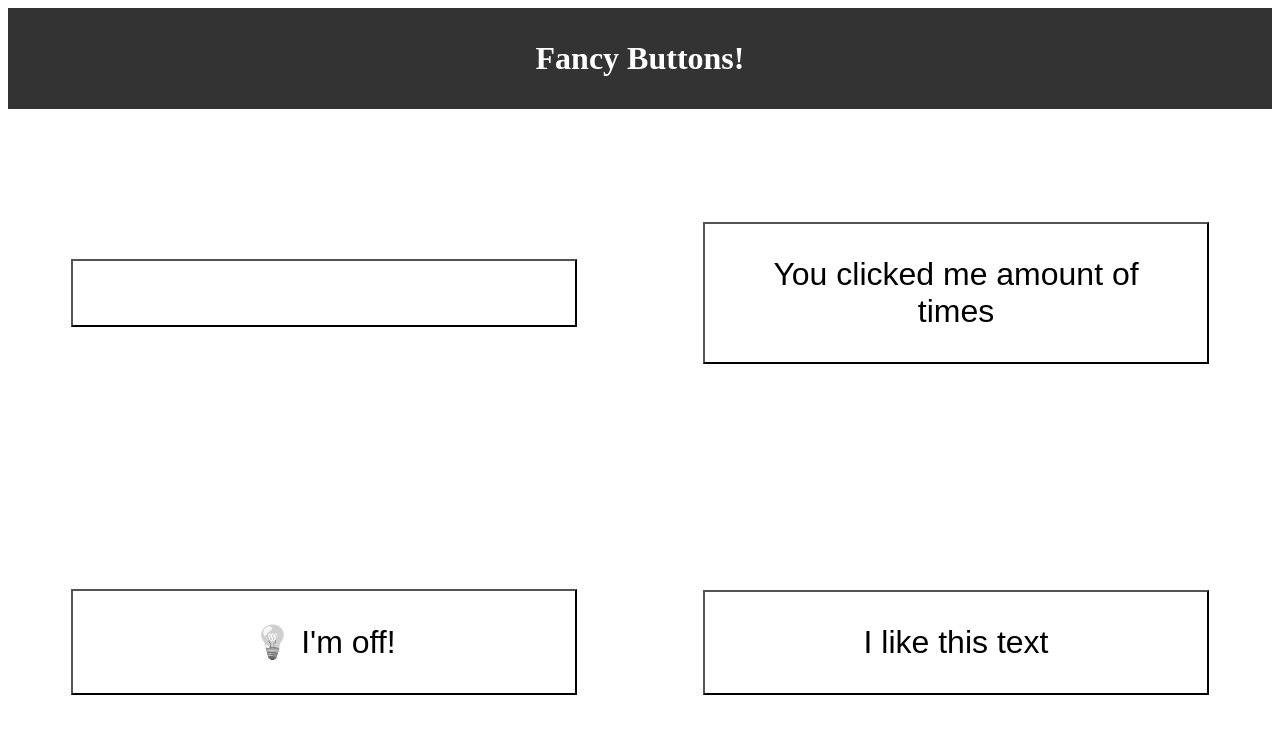
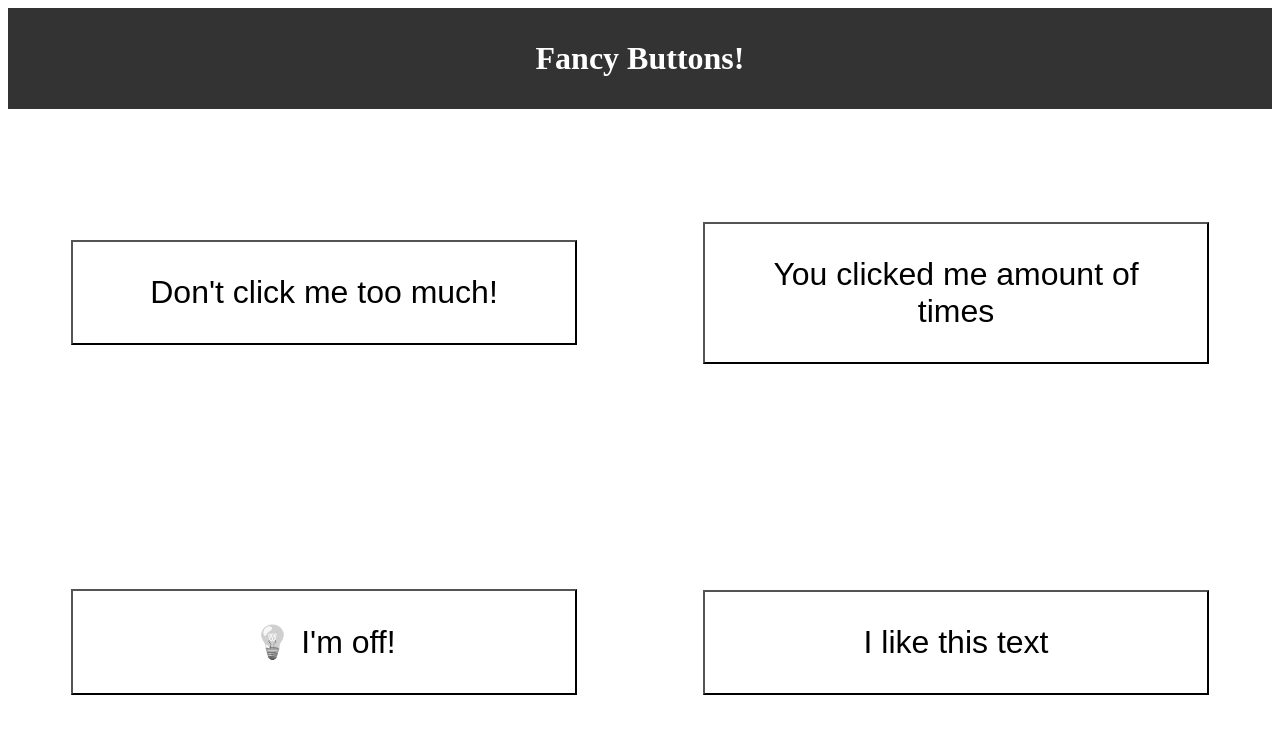
Before and after one commit to mabuzainah/fancy-buttons, a React (Create React App) app: page / in a window 1280 px wide. Shown: the top 734 px of the page. Built offline with nearby package versions, Linux system fonts and the light colour scheme.

Commit message:
Set default state of "0" for AngryButton.js

```diff
--- a/src/components/AngryButton.js
+++ b/src/components/AngryButton.js
@@ -10,7 +10,7 @@ function AngryButton() {
     //a reference to get the current value of the state
     //a setter function (i.e. a way to set the reference and re-render the app)
 
-const [anger, setAnger] = useState();
+const [anger, setAnger] = useState(0);
 
   return (
     <button style={{backgroundColor: `rgba(255,0,0,${anger})`}} className="AngryButton">
```
